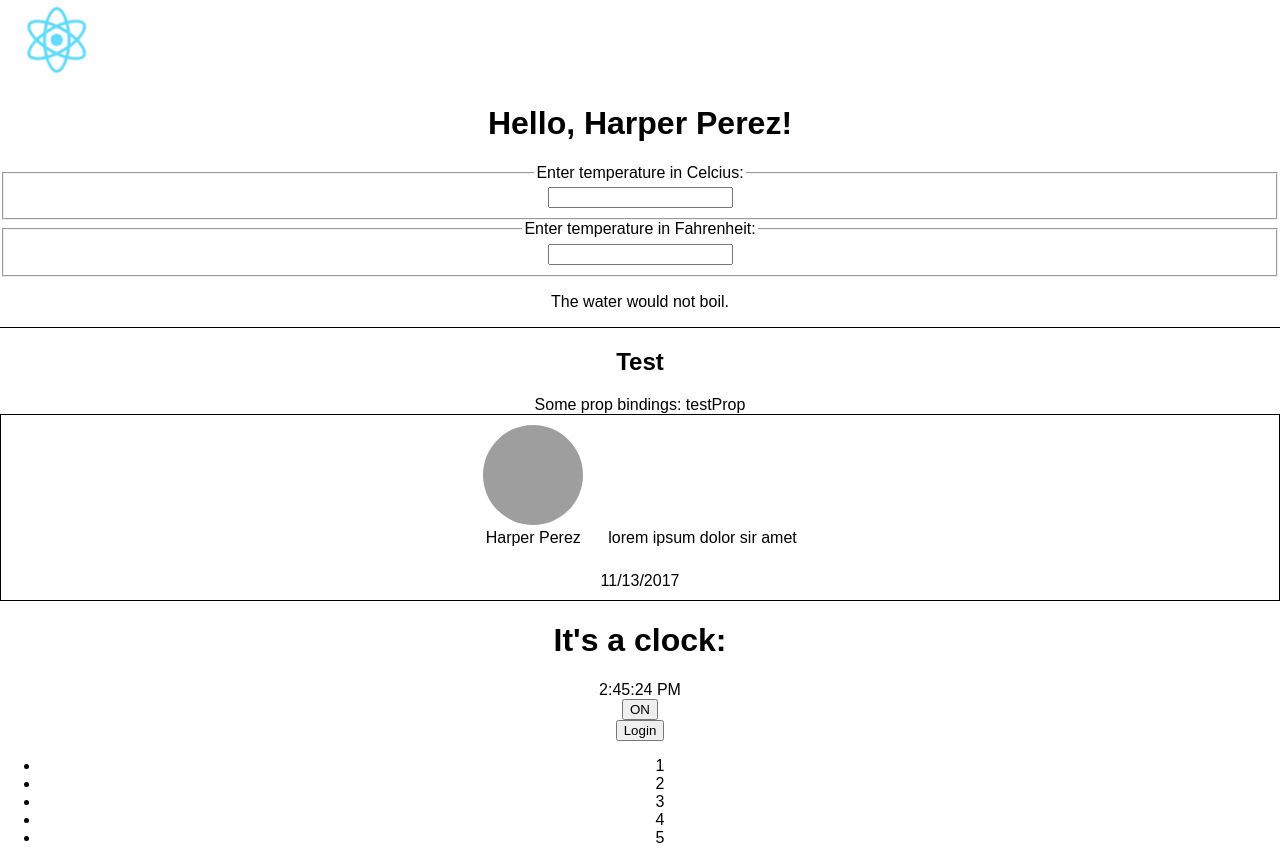
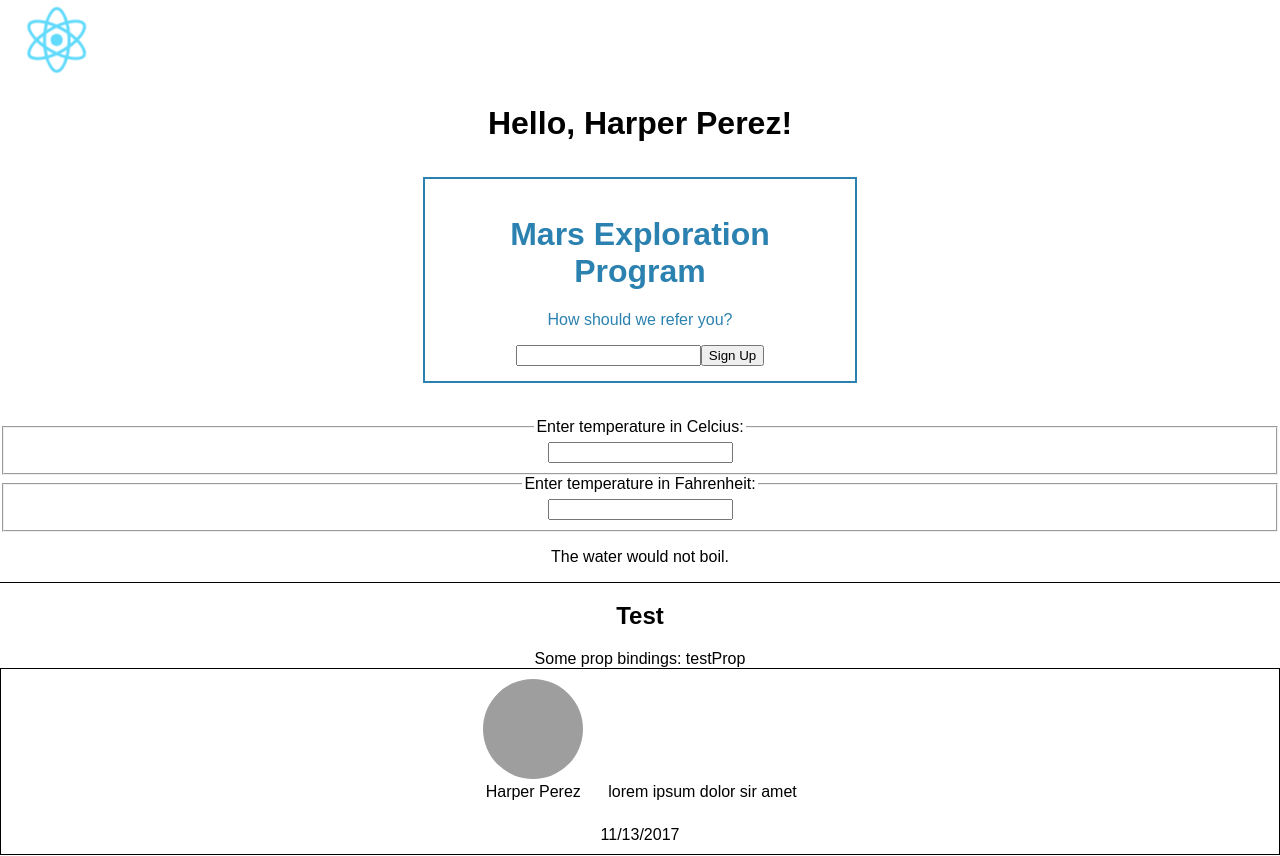
Before and after one commit to AlexKolomiytsev/react-learn, a React (Create React App) app: page / in a window 1280 px wide. Shown: the top 856 px of the page. Built offline with nearby package versions, Linux system fonts and the light colour scheme; grey boxes are pictures that could not be loaded.

Commit message:
composition

```diff
--- a/src/components/App/App.js
+++ b/src/components/App/App.js
@@ -11,6 +11,7 @@ import List from "../List/List";
 import NameForm from "../NameForm/NameForm";
 import Reservation from "../Reservation/Reservation";
 import Calculator from '../Boiling/Calculator';
+import SignUpDialog from '../SignUpDialog/SignUpDialog';
 
 class App extends React.Component {
     render() {
@@ -37,6 +38,8 @@ class App extends React.Component {
             <div className="App">
                 {element}
 
+                <SignUpDialog/>
+
                 <Calculator/>
 
                 <Test type='testProp'/>
@@ -58,6 +61,8 @@ class App extends React.Component {
                 <NameForm/>
 
                 <Reservation/>
+
+
             </div>
         );
     }
--- a/src/components/Boiling/TemperatureInput.js
+++ b/src/components/Boiling/TemperatureInput.js
@@ -6,9 +6,6 @@ const scaleNames = {
 };
 
 class TemperatureInput extends React.Component {
-    constructor(props) {
-        super(props);
-    }
 
     handleChange = (e) => {
         //this.setState({temperature: e.target.value})
--- /dev/null
+++ b/src/components/SignUpDialog/Dialog.js
@@ -0,0 +1,24 @@
+import React from 'react'
+
+import FancyBorder from './FancyBorder'
+
+class Dialog extends React.Component {
+    render() {
+        return (
+            <FancyBorder color='blue'>
+                <h1 className='Dialog-title'>
+                    {this.props.title}
+                </h1>
+                <p className='Dialog-message'>
+                    {this.props.message}
+                </p>
+                <div>
+                    {this.props.children}
+                </div>
+            </FancyBorder>
+        )
+
+    }
+}
+
+export default Dialog;
--- /dev/null
+++ b/src/components/SignUpDialog/FancyBorder.css
@@ -0,0 +1,11 @@
+.FancyBorder {
+    border: 2px solid #2b81af;
+    max-width: 400px;
+    width: 70%;
+    margin: 35px auto;
+    padding: 15px;
+}
+
+.FancyBorder-blue {
+    color: #2b81af;
+}
--- /dev/null
+++ b/src/components/SignUpDialog/FancyBorder.js
@@ -0,0 +1,17 @@
+import React from 'react'
+
+import './FancyBorder.css'
+
+class FancyBorder extends React.Component {
+
+    render() {
+        return (
+            <div className={'FancyBorder FancyBorder-' + this.props.color}>
+                {this.props.children}
+            </div>
+        )
+    }
+
+}
+
+export default FancyBorder;
--- /dev/null
+++ b/src/components/SignUpDialog/SignUpDialog.js
@@ -0,0 +1,39 @@
+import React from 'react';
+
+import Dialog from "./Dialog";
+
+class SignUpDialog extends React.Component {
+    constructor(props) {
+        super(props);
+
+        this.state = {login: ''}
+    }
+
+    handleChange = (e) => {
+        this.setState({login: e.target.value})
+    };
+
+    handleSignUp = (e) => {
+        console.log(`Do sign up: ${this.state.login}`);
+    };
+
+    render() {
+        return (
+            <Dialog
+                title='Mars Exploration Program'
+                message='How should we refer you?'
+            >
+                <input
+                    value={this.state.login}
+                    onChange={this.handleChange}
+                />
+
+                <button onClick={this.handleSignUp}>
+                    Sign Up
+                </button>
+            </Dialog>
+        )
+    }
+}
+
+export default SignUpDialog;
```
